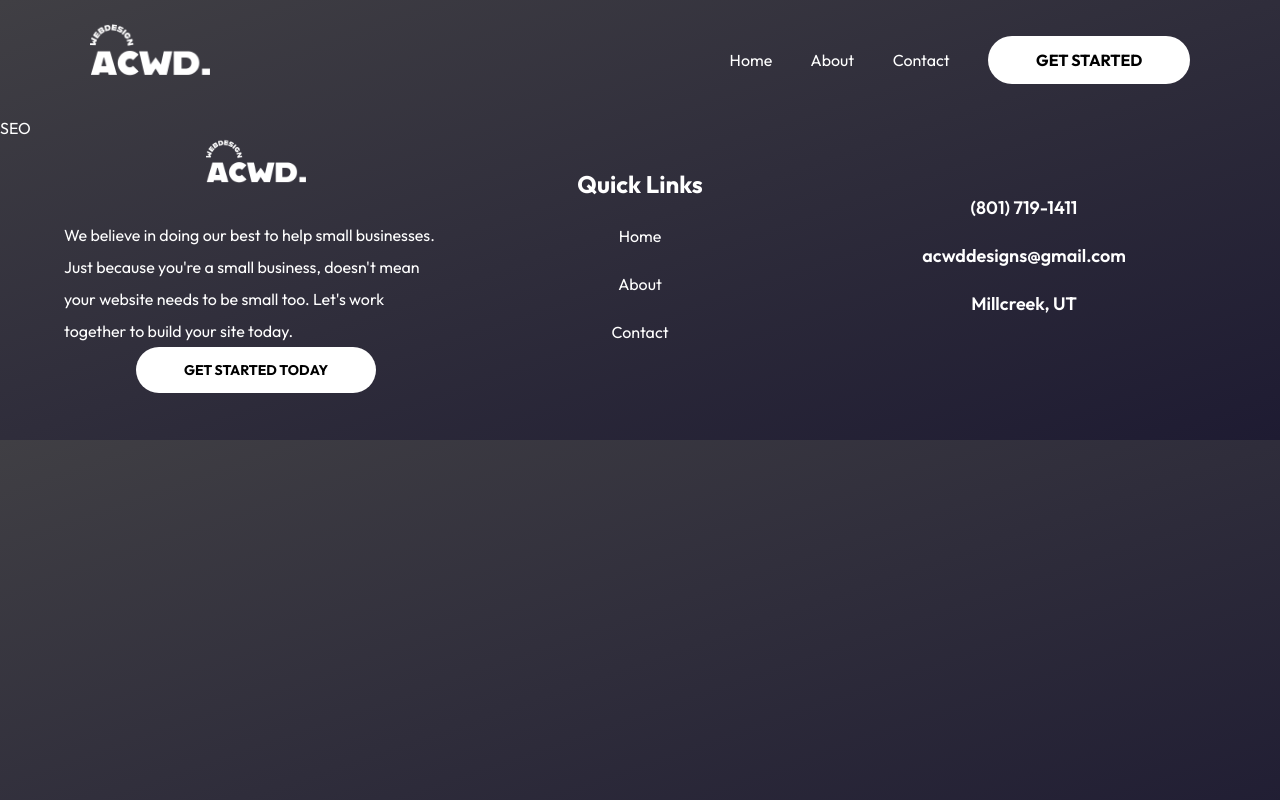
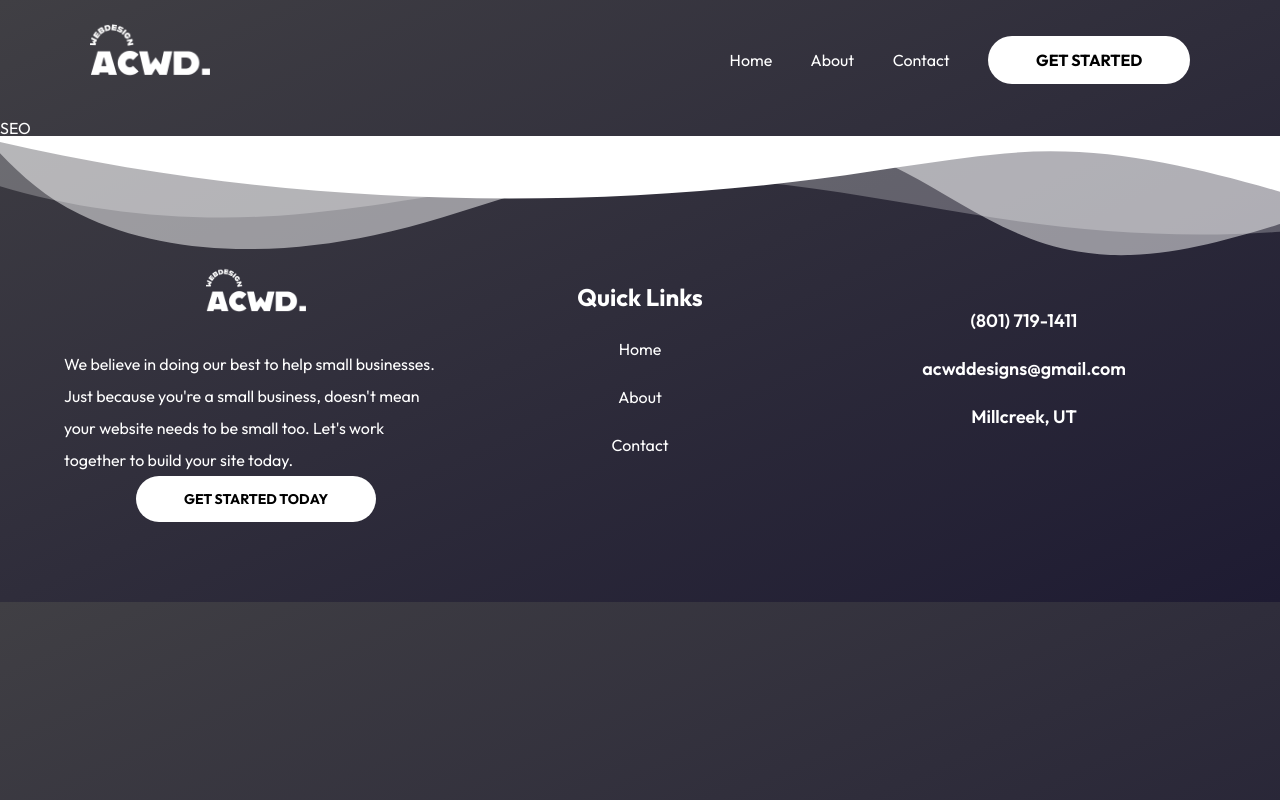
Before and after one commit to notacoham/acwd-designs, a React (Vite) app: page /seo in a window 1280 px wide. Built offline with nearby package versions, Linux system fonts and the light colour scheme.

Commit message:
add svg wave transition components

```diff
--- a/src/components/Footer.jsx
+++ b/src/components/Footer.jsx
@@ -1,10 +1,12 @@
 import React from 'react'
 import logo from '../assets/logo-acwd-white.png'
 import { NavLink } from 'react-router-dom'
+import WaveTop from './WaveTop'
 
 const Footer = () => {
   return (
     <footer className='footer-center'>
+      <WaveTop />
       <div className="footer-main">
         <img style={{height: '100px', width: '100px'}} className='footer-logo' src={logo} alt="ACWD Designs LLC Logo for the Footer" />
         <p className="footer-body">We believe in doing our best to help small businesses. Just because you're a small
--- a/src/components/Testimonials.jsx
+++ b/src/components/Testimonials.jsx
@@ -1,9 +1,12 @@
 import React from 'react'
 import testimonialImg from '../assets/zwicoat-testimonial-img.png'
+import WaveBottom from './WaveBottom'
+import WaveTop from './WaveTop'
 
 const Testimonials = () => {
   return (
     <div className='testimonials-center'>
+      <WaveTop />
       <div className="testimonials-head">
         <h2 className="testimonials-subtitle">Testimonials</h2>
         <h1 className="testimonials-title">Don't just take our word for it</h1>
@@ -17,6 +20,7 @@
           <h2 className="testimonial-name">- Kameron R. Hansen | CTO and President</h2>
         </div>
       </div>
+      <WaveBottom />
     </div>
   )
 }
--- /dev/null
+++ b/src/components/WaveBottom.jsx
@@ -0,0 +1,15 @@
+import React from 'react'
+
+const WaveBottom = () => {
+  return (
+    <div className="wave-bottom">
+    <svg data-name="Layer 1" xmlns="http://www.w3.org/2000/svg" viewBox="0 0 1200 120" preserveAspectRatio="none">
+        <path d="M0,0V46.29c47.79,22.2,103.59,32.17,158,28,70.36-5.37,136.33-33.31,206.8-37.5C438.64,32.43,512.34,53.67,583,72.05c69.27,18,138.3,24.88,209.4,13.08,36.15-6,69.85-17.84,104.45-29.34C989.49,25,1113-14.29,1200,52.47V0Z" opacity=".25" className="shape-fill"></path>
+        <path d="M0,0V15.81C13,36.92,27.64,56.86,47.69,72.05,99.41,111.27,165,111,224.58,91.58c31.15-10.15,60.09-26.07,89.67-39.8,40.92-19,84.73-46,130.83-49.67,36.26-2.85,70.9,9.42,98.6,31.56,31.77,25.39,62.32,62,103.63,73,40.44,10.79,81.35-6.69,119.13-24.28s75.16-39,116.92-43.05c59.73-5.85,113.28,22.88,168.9,38.84,30.2,8.66,59,6.17,87.09-7.5,22.43-10.89,48-26.93,60.65-49.24V0Z" opacity=".5" className="shape-fill"></path>
+        <path d="M0,0V5.63C149.93,59,314.09,71.32,475.83,42.57c43-7.64,84.23-20.12,127.61-26.46,59-8.63,112.48,12.24,165.56,35.4C827.93,77.22,886,95.24,951.2,90c86.53-7,172.46-45.71,248.8-84.81V0Z" className="shape-fill"></path>
+    </svg>
+</div>
+  )
+}
+
+export default WaveBottom
--- /dev/null
+++ b/src/components/WaveTop.jsx
@@ -0,0 +1,15 @@
+import React from 'react'
+
+const WaveTop = () => {
+  return (
+    <div className="wave-top">
+    <svg data-name="Layer 1" xmlns="http://www.w3.org/2000/svg" viewBox="0 0 1200 120" preserveAspectRatio="none">
+        <path d="M0,0V46.29c47.79,22.2,103.59,32.17,158,28,70.36-5.37,136.33-33.31,206.8-37.5C438.64,32.43,512.34,53.67,583,72.05c69.27,18,138.3,24.88,209.4,13.08,36.15-6,69.85-17.84,104.45-29.34C989.49,25,1113-14.29,1200,52.47V0Z" opacity=".25" className="shape-fill"></path>
+        <path d="M0,0V15.81C13,36.92,27.64,56.86,47.69,72.05,99.41,111.27,165,111,224.58,91.58c31.15-10.15,60.09-26.07,89.67-39.8,40.92-19,84.73-46,130.83-49.67,36.26-2.85,70.9,9.42,98.6,31.56,31.77,25.39,62.32,62,103.63,73,40.44,10.79,81.35-6.69,119.13-24.28s75.16-39,116.92-43.05c59.73-5.85,113.28,22.88,168.9,38.84,30.2,8.66,59,6.17,87.09-7.5,22.43-10.89,48-26.93,60.65-49.24V0Z" opacity=".5" className="shape-fill"></path>
+        <path d="M0,0V5.63C149.93,59,314.09,71.32,475.83,42.57c43-7.64,84.23-20.12,127.61-26.46,59-8.63,112.48,12.24,165.56,35.4C827.93,77.22,886,95.24,951.2,90c86.53-7,172.46-45.71,248.8-84.81V0Z" className="shape-fill"></path>
+    </svg>
+</div>
+  )
+}
+
+export default WaveTop
--- a/src/components/WhatWeDo.jsx
+++ b/src/components/WhatWeDo.jsx
@@ -2,7 +2,7 @@
 
 import { whatCards } from '../data'
 import WhatCard from './WhatCard';
-
+import WaveBottom from './WaveBottom';
 
 const WhatWeDo = () => {
   return (
@@ -22,6 +22,7 @@
           return <WhatCard key={singleCard.id} {...singleCard}/>
         })}
       </div>
+      <WaveBottom />
     </div>
   );
 };
--- a/src/index.css
+++ b/src/index.css
@@ -64,6 +64,47 @@
   background-size: cover;
   background-position: center;
   border: none;
+}
+
+.wave-bottom {
+    position: absolute;
+    bottom: 0;
+    left: 0;
+    width: 100%;
+    overflow: hidden;
+    line-height: 0;
+    transform: rotate(180deg);
+}
+
+.wave-bottom svg {
+    position: relative;
+    display: block;
+    width: calc(156% + 1.3px);
+    height: 130px;
+}
+
+.wave-bottom .shape-fill {
+    fill: #FFFFFF;
+}
+
+.wave-top {
+    position: absolute;
+    top: 0;
+    left: 0;
+    width: 100%;
+    overflow: hidden;
+    line-height: 0;
+}
+
+.wave-top svg {
+    position: relative;
+    display: block;
+    width: calc(156% + 1.3px);
+    height: 130px;
+}
+
+.wave-top .shape-fill {
+    fill: #FFFFFF;
 }
 
 /* Navbar */
@@ -261,7 +302,7 @@
   align-items: center;
   /* height: 150vh; */
   margin-top: 10%;
-
+  position: relative;
 }
 
 .what-content {
@@ -285,7 +326,7 @@
   width: 100vw;
   flex-wrap: wrap;
   margin-top: 5%;
-  margin-bottom: 5%;
+  margin-bottom: 10%;
 }
 
 .what-item {
@@ -384,8 +425,9 @@
   justify-content: center;
   align-items: center;
   width: 100vw;
-  height: 30vh;
-  margin-bottom: 5%;
+  height: auto;
+  position: relative;
+
 }
 
 .footer-main {
@@ -394,6 +436,8 @@
   justify-content: center;
   align-items: center;
   width: 30vw;
+  margin-top: 7rem;
+  margin-bottom: 5rem;
 }
 
 .footer-body {
@@ -590,10 +634,10 @@
 .testimonials-center {
   display: flex;
   flex-direction: column;
-  margin: 5% auto;
   justify-content: space-evenly;
   align-items: center;
   gap: 4rem;
+  position: relative;
 }
 
 .testimonials-head {
@@ -602,6 +646,7 @@
   justify-content: center;
   align-items: center;
   gap: 1rem;
+  margin-top: 10%;
 }
 
 .testimonials-title {
@@ -622,7 +667,7 @@
   justify-content: center;
   width: 100vw;
   margin-top: 5vh;
-  margin-bottom: 5vh;
+  margin-bottom: 10%;
 }
 
 .testimonial-quote:hover {
@@ -681,7 +726,6 @@
   justify-content: center;
   align-items: center;
   gap: 4rem;
-  margin-bottom: 4rem;
   background-color: white;
   padding: 3rem;
   width: 100vw;
@@ -795,7 +839,9 @@
 
 /* Pricing Responsive */
 
-.pricing-center {
+@media (max-width: 768px) {
+
+  .pricing-center {
   flex-direction: column;
 }
 
@@ -810,3 +856,5 @@
 .pricing-card {
   width: 80vw;
 }
+
+}
```
